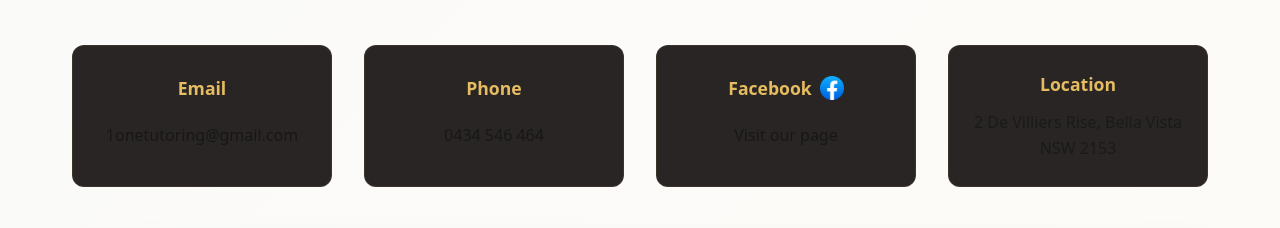
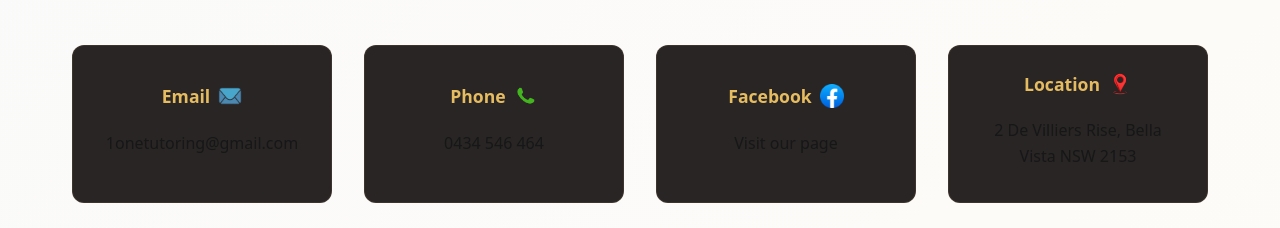
Before and after one commit to PiyushJ1/1One-Tutoring-Website, a Next.js app: page / in a window 1280 px wide. Shown: the part 2800-3028 px from the top of the page. Built offline with nearby package versions, Linux system fonts and the light colour scheme.

Commit message:
revert changes

```diff
--- a/src/app/Home.module.css
+++ b/src/app/Home.module.css
@@ -653,7 +653,7 @@
 
 .mapWrapper {
     width: 100%;
-    height: clamp(300px, 40vh, 600px);
+    height: clamp(300px, 50vh, 600px);
     border-radius: 12px;
     overflow: hidden;
     box-shadow: 0 8px 25px rgba(0, 0, 0, 0.1);
--- a/src/app/page.tsx
+++ b/src/app/page.tsx
@@ -92,7 +92,7 @@ export default function Home() {
                 <p><strong> Mathematics (Years 2–10)</strong></p>
                 <p><strong>Year 11: </strong>
                   General,
-                  Advanced, and
+                  Advanced,
                   Extension 1
                 </p>
               </div>
@@ -115,7 +115,7 @@ export default function Home() {
                 <p><strong> English (Years 2–10)</strong></p>
                 <p><strong>Year 11: </strong>
                   Standard,
-                  Advanced, and
+                  Advanced,
                   Extension 1
                 </p>
               </div>
@@ -186,13 +186,31 @@ export default function Home() {
           <div className={styles.contactGrid}>
             <div className={styles.contactInfo}>
               <div className={styles.contactItem}>
-                <strong>Email</strong>
+                <div className={styles.contactLabel}>
+                  <strong>Email</strong>
+                  <Image
+                    src="/email.png"
+                    alt="email icon"
+                    className={styles.contactIcon}
+                    width={24}
+                    height={24}
+                  />
+                </div>
                 <a href="mailto:1onetutoring@gmail.com" className={styles.contactLink}>
                   1onetutoring@gmail.com
                 </a>
               </div>
               <div className={styles.contactItem}>
-                <strong>Phone</strong>
+                <div className={styles.contactLabel}>
+                  <strong>Phone</strong>
+                  <Image
+                    src="/phone.png"
+                    alt="phone icon"
+                    className={styles.contactIcon}
+                    width={24}
+                    height={24}
+                  />
+                </div>
                 <a href="tel:0434546464" className={styles.contactLink}>
                   0434 546 464
                 </a>
@@ -218,8 +236,24 @@ export default function Home() {
                 </a>
               </div>
               <div className={styles.contactItem}>
-                <strong>Location</strong>
-                <p>2 De Villiers Rise, Bella Vista NSW 2153</p>
+                <div className={styles.contactLabel}>
+                  <strong>Location</strong>
+                  <Image
+                    src="/location.png"
+                    alt="location icon"
+                    className={styles.contactIcon}
+                    width={24}
+                    height={24}
+                  />
+                </div>
+                <a
+                href="https://maps.app.goo.gl/NRDzqoe3o2EjFcF7A"
+                target="_blank"
+                className={styles.contactLink}
+                rel="noreferrer"
+                >
+                  2 De Villiers Rise, Bella Vista NSW 2153
+                </a>
               </div>
             </div>
             <div className={styles.mapWrapper}>
```
